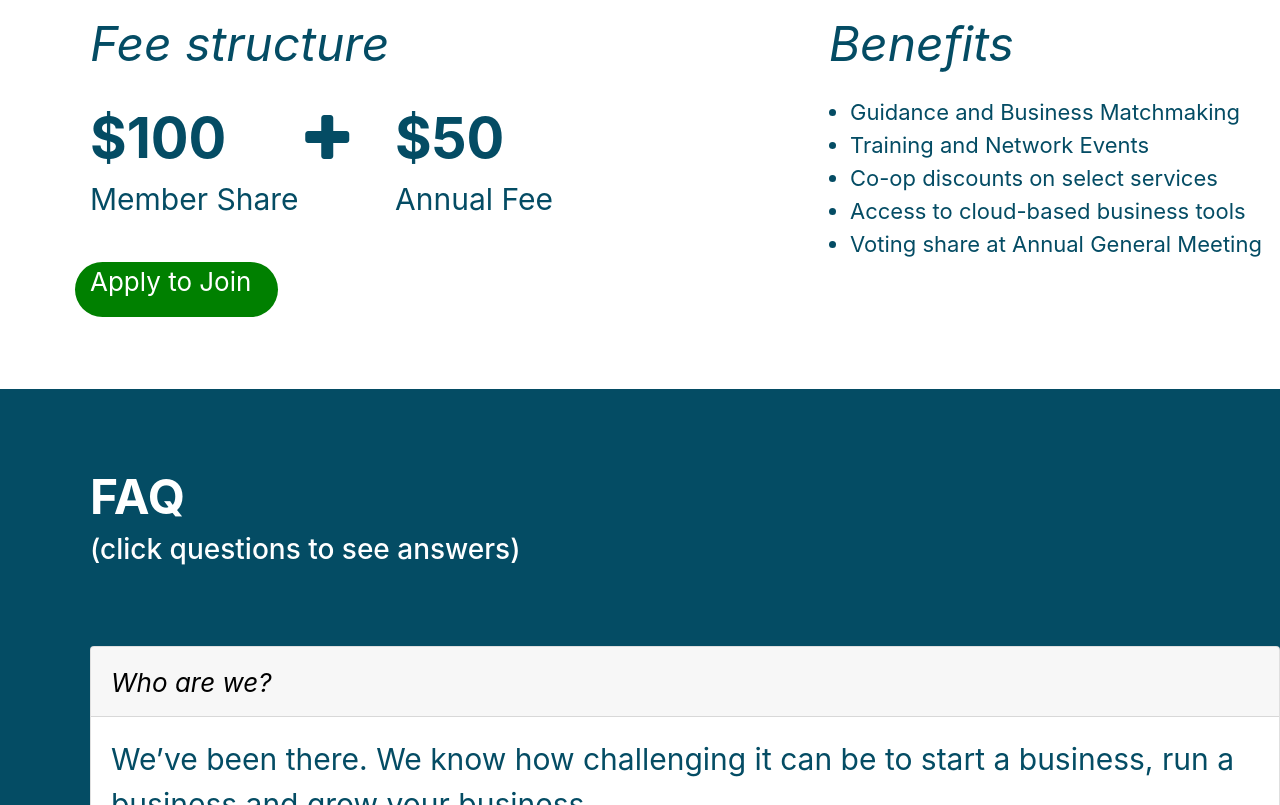
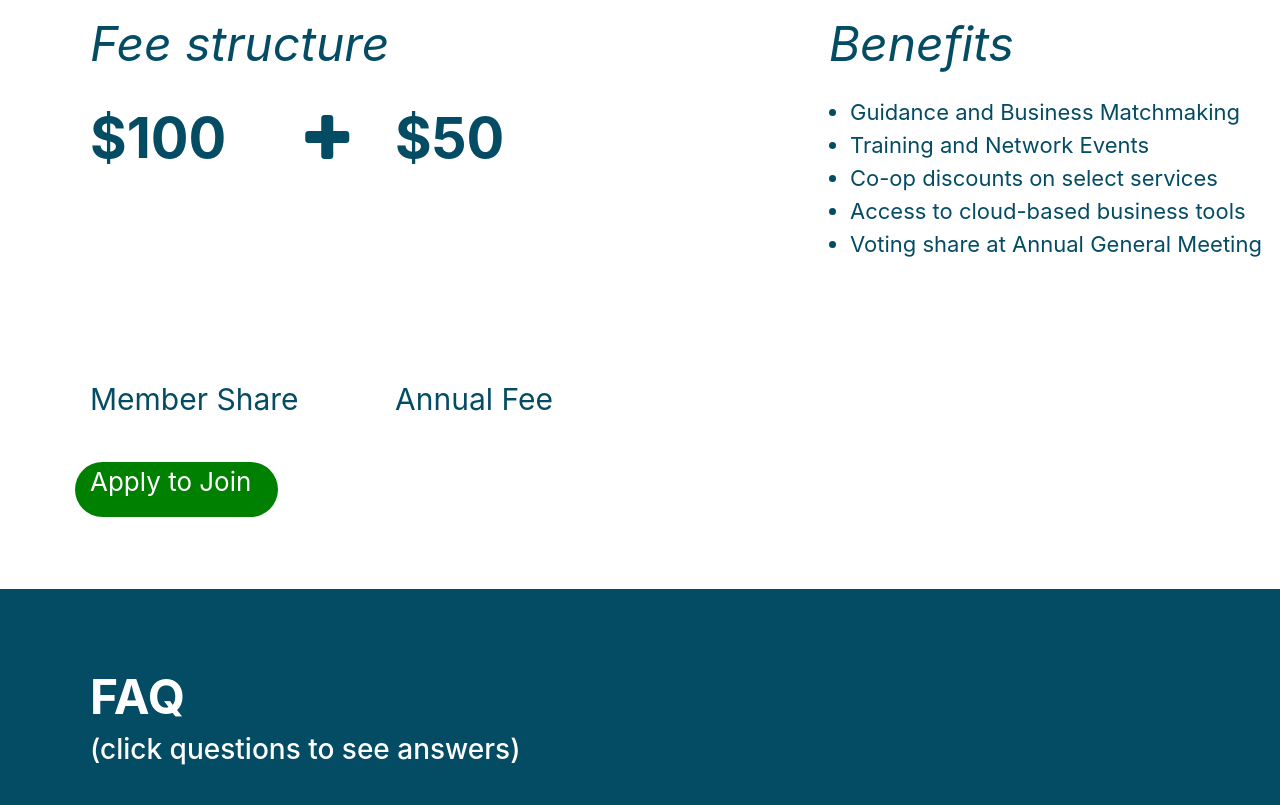
Before and after one commit to Ellen201906/Wayfinders, a PHP site: page / in a window 1280 px wide; the page is wider, and only the part inside the window is pictured. Shown: the part 5695-6500 px from the top of that part. Run offline with PHP 8.4, Linux system fonts and the light colour scheme; some libraries are stand-ins or nearby versions.

Commit message:
Update yee.css

```diff
--- a/css/yee.css
+++ b/css/yee.css
@@ -21,7 +21,7 @@
 
 .member {
     font-size: 30px;
-    margin-top: -100px
+    padding-top:100px
 }
 .guidance {
     font-size: 22px;
```
